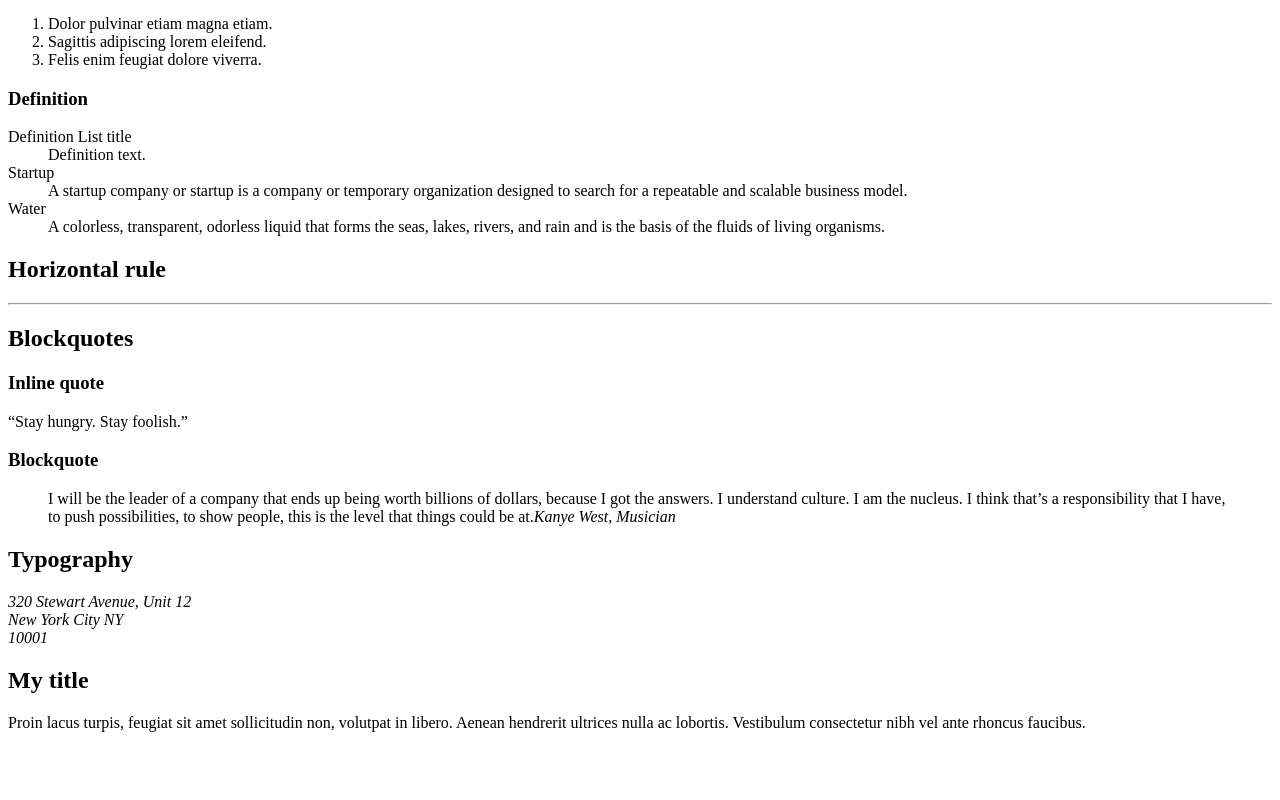
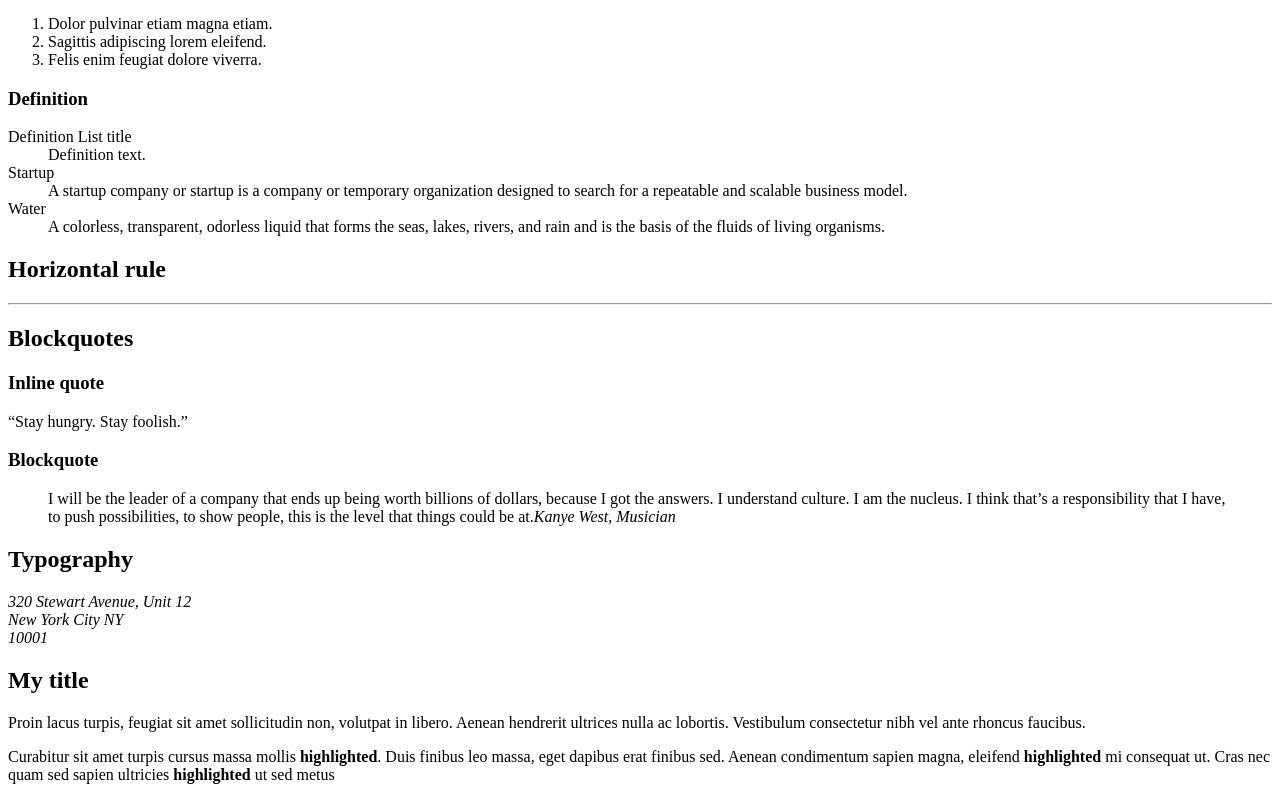
Before and after one commit to harishammache/holbertonschool-web_front_end, a plain HTML site: page html_advanced/32-styleguide.html in a window 1280 px wide. Shown: the part 692-1492 px from the top of the page. Before the commit the page ends 1440 px from the top, so only its background shows below. Drawn offline with Linux system fonts and the light colour scheme.

Commit message:
32. Typography section - using the correct tags

```diff
--- a/html_advanced/32-styleguide.html
+++ b/html_advanced/32-styleguide.html
@@ -88,6 +88,9 @@
 					<h2>My title</h2>
      				<p>Proin lacus turpis, feugiat sit amet sollicitudin non, volutpat in libero. Aenean hendrerit ultrices nulla ac lobortis. Vestibulum consectetur nibh vel ante rhoncus faucibus.</p>
 				</div>
+				<div>
+					<p>Curabitur sit amet turpis cursus massa mollis <strong>highlighted</strong>. Duis finibus leo massa, eget dapibus erat finibus sed. Aenean condimentum sapien magna, eleifend <strong>highlighted</strong> mi consequat ut. Cras nec quam sed sapien ultricies <strong>highlighted</strong> ut sed metus</p>
+				</div>
 			</section>
 		</main>
 		<footer></footer>
```
